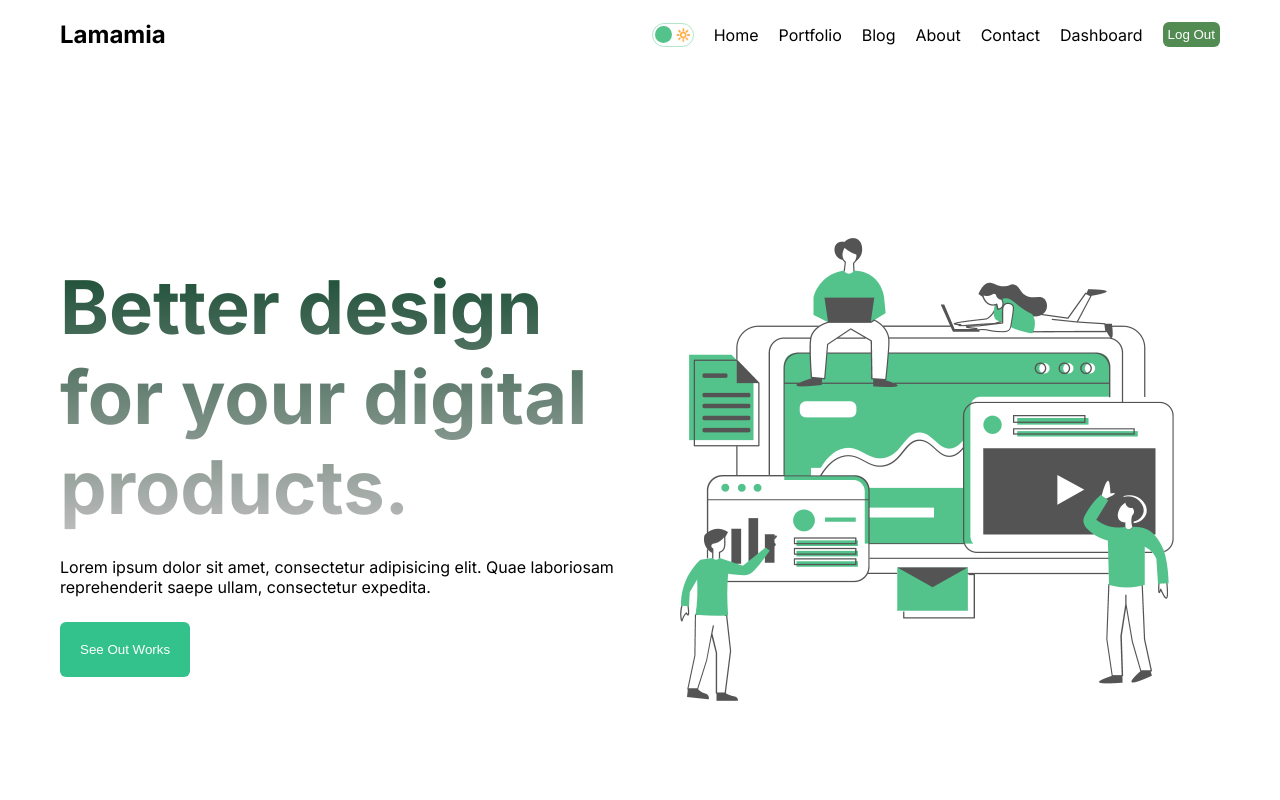
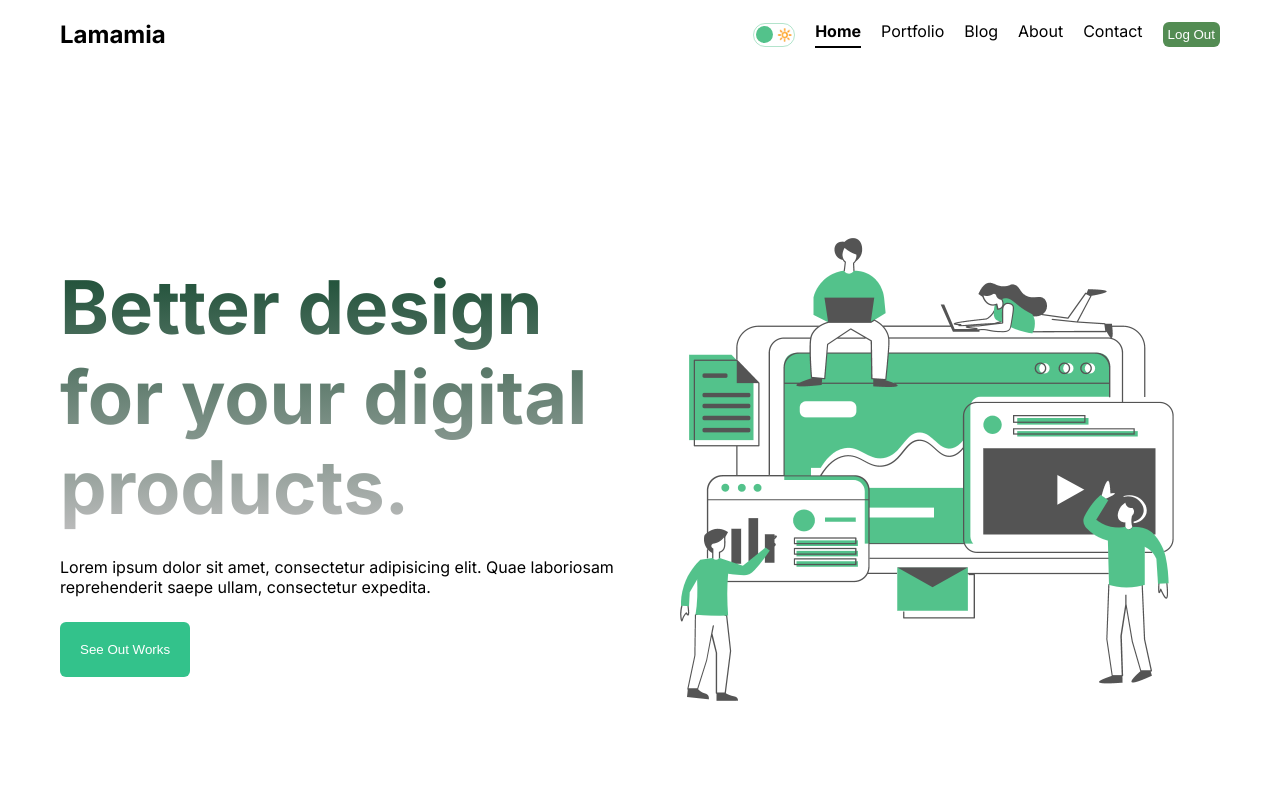
Before and after one commit to Chubina7/Module3, a Next.js app: page / in a window 1280 px wide. Shown: the top 800 px of the page. Built offline with nearby package versions, Linux system fonts and the light colour scheme.

Commit message:
add styles depending on the pathname

```diff
--- a/src/components/navbar/Navbar.jsx
+++ b/src/components/navbar/Navbar.jsx
@@ -2,17 +2,9 @@ import React from "react";
 import styles from "./navbar.module.css";
 import Link from "next/link";
 import DarkModeToggler from "../darkModeToggler/DarkModeToggler";
+import Menu from "./menu/Menu";
 
 export default function Navbar() {
-  const links = [
-    { id: 1, title: "Home", url: "/" },
-    { id: 2, title: "Portfolio", url: "/portfolio" },
-    { id: 4, title: "Blog", url: "/blog" },
-    { id: 5, title: "About", url: "/about" },
-    { id: 6, title: "Contact", url: "/contact" },
-    { id: 6, title: "Dashboard", url: "/dashboard" },
-  ];
-
   return (
     <div className={styles.container}>
       <Link href="/" className={styles.logo}>
@@ -20,11 +12,7 @@ export default function Navbar() {
       </Link>
       <div className={styles.links}>
         <DarkModeToggler />
-        {links.map((link) => (
-          <Link href={link.url} className={styles.eachLink}>
-            {link.title}
-          </Link>
-        ))}
+        <Menu />
         <button className={styles.logOutBtn}>Log Out</button>
       </div>
     </div>
--- /dev/null
+++ b/src/components/navbar/menu/Menu.jsx
@@ -0,0 +1,34 @@
+"use client";
+
+import React from "react";
+import styles from "./Menu.module.css";
+import Link from "next/link";
+import { usePathname } from "next/navigation";
+
+const links = [
+  { id: 1, title: "Home", url: "/" },
+  { id: 2, title: "Portfolio", url: "/portfolio" },
+  { id: 4, title: "Blog", url: "/blog" },
+  { id: 5, title: "About", url: "/about" },
+  { id: 6, title: "Contact", url: "/contact" },
+  //   { id: 6, title: "Dashboard", url: "/dashboard" },
+];
+
+export default function Menu() {
+  const pathName = usePathname();
+
+  return (
+    <>
+      {links.map((link) => (
+        <Link
+          href={link.url}
+          className={`${styles.eachLink} ${
+            link.url == pathName && styles.active
+          }`}
+        >
+          {link.title}
+        </Link>
+      ))}
+    </>
+  );
+}
--- /dev/null
+++ b/src/components/navbar/menu/Menu.module.css
@@ -0,0 +1,11 @@
+.eachLink {
+  cursor: pointer;
+  padding-bottom: 5px;
+  border-bottom: 2px solid transparent;
+  transition: 0.2s ease-in-out;
+}
+
+.active {
+  font-weight: bold;
+  border-bottom: 2px solid black;
+}
--- a/src/components/navbar/navbar.module.css
+++ b/src/components/navbar/navbar.module.css
@@ -16,9 +16,7 @@
   align-items: center;
   gap: 20px;
 }
-.eachLink {
-  cursor: pointer;
-}
+
 .logOutBtn {
   padding: 5px;
   border-radius: 6px;
```
